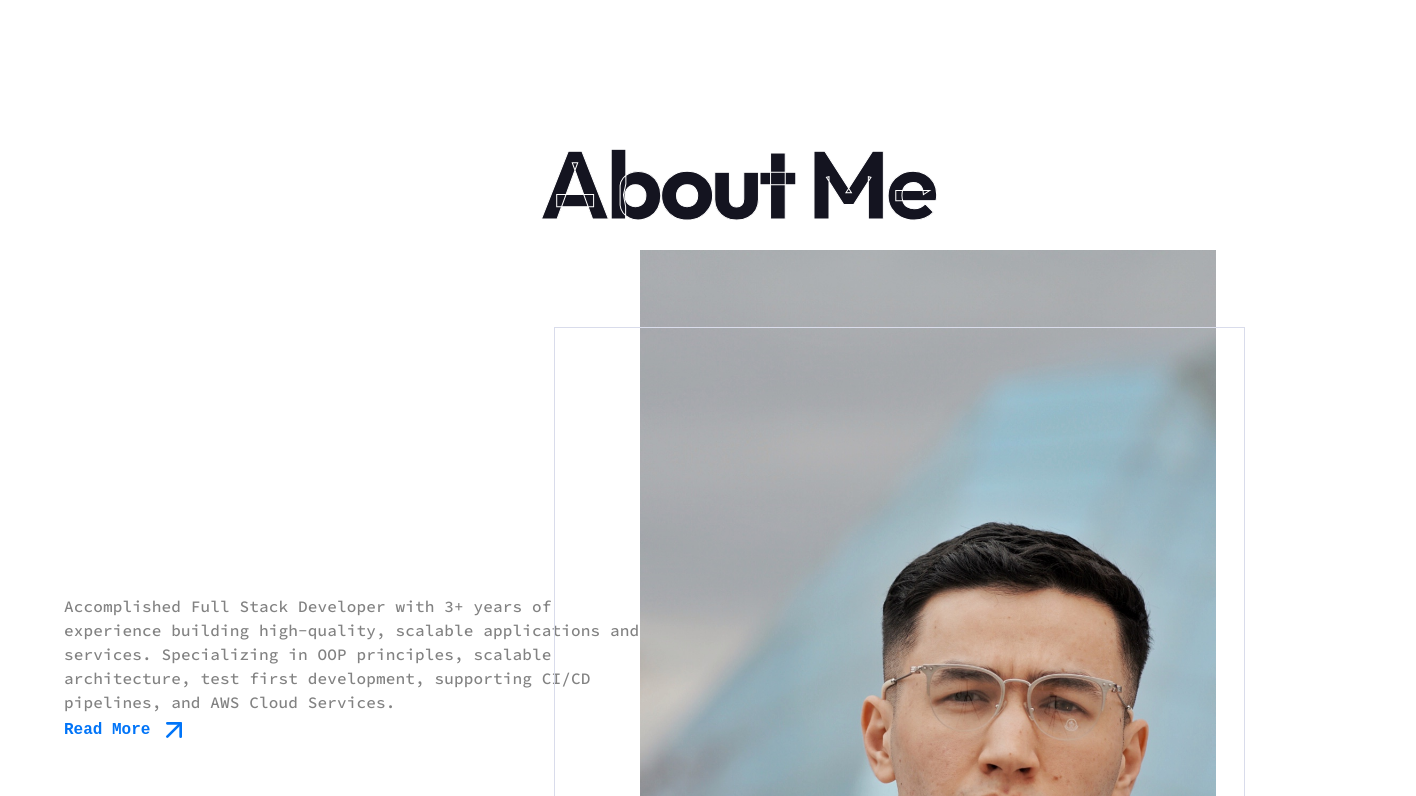
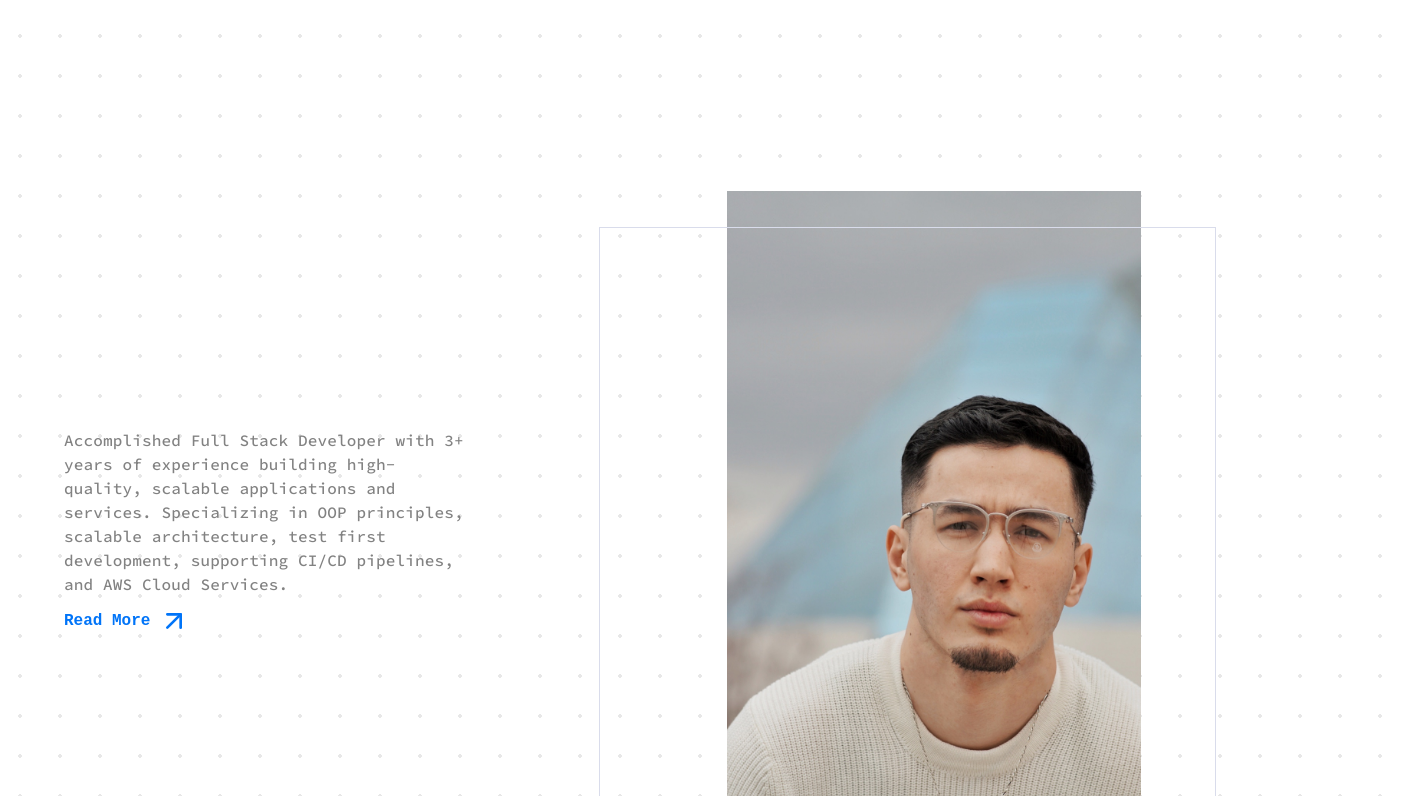
Before and after one commit to 0bro/Portfolio2.0, a Next.js app: page / in a window 1280 px wide. Shown: the part 1144-1940 px from the top of the page, 1416 px wide, since content can reach past the window. Built offline with nearby package versions, Linux system fonts and the light colour scheme.

Commit message:
Done sprint 1

```diff
--- a/src/app/components/AboutMe/AboutMe.js
+++ b/src/app/components/AboutMe/AboutMe.js
@@ -1,74 +1,72 @@
 'use client';
 
-import React, { useEffect, useRef, useState } from 'react';
+import React, { useEffect, useState } from 'react';
 import styles from './AboutMe.module.css';
 import Image from 'next/image';
 import imageOfMe from './../../../../public/imageOfME.jpg';
 import LinkUpArrow from '../LinkUpArrow/LinkUpArrow';
-import { Typography } from '@mui/material';
+import { Box, Typography } from '@mui/material';
 function AboutMe() {
-  const [offsetX, setOffsetX] = useState('-200px');
+  const [offsetX, setOffsetX] = useState('-1768px');
   const handleScroll = () => {
     const data = {
-      threshold: (window.visualViewport.height / 4).toFixed(0),
-      distanceInPixel: Math.abs(
+      threshold: (window.visualViewport.height / 3).toFixed(0),
+      distanceInPixel:
         document.getElementById('MovingContainer').getBoundingClientRect().y -
-          window.visualViewport.height / 2
-      ),
+        window.visualViewport.height / 2,
     };
-    // TODO: DECIDE
-    // // Coming from the right
-    if (data.distanceInPixel > data.threshold)
-      setOffsetX(`${data.distanceInPixel - data.threshold}px`);
 
-    // Coming from left
-    if (data.distanceInPixel > data.threshold)
-      setOffsetX(`${-1 * Math.abs(data.distanceInPixel - data.threshold)}px`);
-    else {
-      setOffsetX(100);
-    }
+    if (data.distanceInPixel < data.threshold) {
+      setOffsetX('0');
+    } else setOffsetX('-1768px');
   };
 
   useEffect(() => {
-    // window.addEventListener('scroll', handleScroll);
-    // return () => window.removeEventListener('scroll', handleScroll);
+    window.addEventListener('scroll', handleScroll);
+    return () => window.removeEventListener('scroll', handleScroll);
   }, []);
 
   return (
     <>
-      <div className={styles.container}>
-        {/* TODO: Move into it's own component so we can make use it again lol */}
-        <div className={styles.showcaseContainer}>
-          <div id="MovingContainer" className={styles.AboutMeContainer}>
-            <Typography
-              variant="h1"
-              className={`${styles.AboutMe} ${styles.header}`}
-            >
-              About Me
-            </Typography>
-            <Typography variant='h1' className={`${styles.AboutMe} ${styles.trace}`}>About Me</Typography>
-          </div>
-          <div className={styles.imageContainer}>
+      <Box className={styles.container}>
+        <Box className={styles.showcaseContainer}>
+          <Typography
+            id="MovingContainer"
+            variant="h1"
+            className={`${styles.AboutMe} ${styles.trace} `}
+            sx={{
+              transform: `translate(${offsetX}, 0)`,
+            }}
+          >
+            About Me
+          </Typography>
+          <Box className={styles.imageContainer}>
             <Image
               priority={true}
               className={styles.imageStyle}
               src={imageOfMe}
               alt="image of Ibrahim Muhammad Yusoof facing the camera with a slight smile"
             />
-            <div className={styles.prettyBox} />
-          </div>
-        </div>
-        <div className={styles.wordContainer}>
-          <Typography variant='body1' className={styles.aboutMePara}>
+            <Box className={styles.prettyBox} />
+          </Box>
+          <Typography
+            variant="h1"
+            className={`${styles.AboutMe} ${styles.header}`}
+            sx={{ transform: `translate(${offsetX}, 0)` }}
+          >
+            About Me
+          </Typography>
+        </Box>{' '}
+        <Box className={styles.wordContainer}>
+          <Typography variant="body1" className={styles.aboutMePara}>
             Accomplished Full Stack Developer with 3+ years of experience
             building high-quality, scalable applications and services.
             Specializing in OOP principles, scalable architecture, test first
             development, supporting CI/CD pipelines, and AWS Cloud Services.
           </Typography>
-
           <LinkUpArrow href="/">Read More</LinkUpArrow>
-        </div>
-      </div>
+        </Box>{' '}
+      </Box>
     </>
   );
 }
--- a/src/app/components/AboutMe/AboutMe.module.css
+++ b/src/app/components/AboutMe/AboutMe.module.css
@@ -1,4 +1,3 @@
-
 .container {
   position: static;
   margin-top: 80px;
@@ -14,6 +13,7 @@
   justify-content: center;
   align-items: center;
   overflow: visible;
+  text-wrap: nowrap;
 }
 .AboutMeContainer {
   align-self: start;
@@ -21,7 +21,6 @@
   width: 100%;
   display: border-box;
 }
-/* // TODO: Fix Font */
 .AboutMe {
   align-self: start;
   position: absolute;
@@ -29,7 +28,7 @@
   top: 0px;
   z-index: 1;
   font-style: bold;
-  transition: transform 0.1s ease-in-out;
+  transition: transform 0.5s cubic-bezier(0.445, 0.05, 0.55, 0.95);
 }
 
 .trace {
@@ -87,65 +86,47 @@
   .container {
     display: flex;
     flex-direction: row-reverse;
-    margin-top: 80px;
     align-items: center;
+    justify-content: space-around;
+    width: 100%;
   }
-  .showcaseContainer {
-    position: relative;
+  .wordContainer {
     display: flex;
-    width: 50%;
+    width: 622px;
+    flex-direction: column;
+    align-items: flex-start;
+    gap: 9px;
+  }
 
-    flex-direction: column;
-    justify-content: center;
-    align-content: center;
-    align-items: center;
+  .imageStyle {
+    width: 489px;
+    height: 646px;
+    flex-shrink: 0;
+  }
+  .prettyBox {
+    width: 617px;
+    height: 575px;
+    position: absolute;
+    /* right: -683px; */
+    /* top: -26px; */
+    border: 1px solid #d9dceb;
   }
   .AboutMe {
-    align-self: start;
     position: absolute;
-    left: -100px;
-    top: -100px;
-    z-index: -1;
-    font-style: bold;
-    transition: transform 0.1s ease-in-out;
-  }
-  .AboutMeContainer {
-    align-self: start;
-    height: 50px;
-    width: 100%;
-    display: border-box;
-    text-wrap: nowrap;
-  }
-  .header {
+    /* left: -768px; */
+    width: fit-content;
+    top: -160px;
+    font-size: 160px;
     font-style: normal;
     font-weight: 700;
     line-height: normal;
     letter-spacing: -6.4px;
   }
+  .header {
+    z-index: -2;
+  }
   .trace {
-    font-style: normal;
-    font-weight: 700;
-    z-index: 1;
-    line-height: normal;
-    letter-spacing: -6.4px;
-  }
-  .prettyBox {
-    display: border-box;
-    position: absolute;
-    width: 120%;
-    right: -5%;
-    height: 80%;
-    border: 1px solid #d9dceb;
-  }
-  .imageStyle {
-    width: 100%;
-    padding: 0;
-  }
-  .wordContainer {
-    width: 50%;
-    height: auto;
-  }
-  .aboutMePara {
-    margin: 12px 0;
+    -webkit-text-stroke-width: 1;
+    -webkit-text-stroke-color: #fff;
   }
 }
--- a/src/app/components/Footer/Footer.module.css
+++ b/src/app/components/Footer/Footer.module.css
@@ -8,6 +8,8 @@
   padding: 20px;
 }
 
+.BottomContainer {
+}
 @media (min-width: 576px) and(max-width: 767px) {
   /* Your CSS rules for small screens */
 }
@@ -19,4 +21,16 @@
 
 /* Large devices (laptops/desktops, 992px and up) */
 @media (min-width: 992px) {
+  .BottomContainer {
+    display: flex;
+    flex-direction: row-reverse;
+    justify-content: space-between;
+    align-items: center;
+  }
+  .IconsContainer {
+    font-size: 35px;
+  }
+  .IconClickBox {
+    padding: 10px 20px;
+  }
 }
--- a/src/app/components/Footer/index.js
+++ b/src/app/components/Footer/index.js
@@ -1,29 +1,24 @@
-import { Box, Container, Divider, Icon, Typography } from '@mui/material';
+import { Box, Divider, Typography } from '@mui/material';
 import Link from 'next/link';
-import {
-  AiFillGithub,
-  AiFillInstagram,
-  AiFillLinkedin,
-  AiFillMediumSquare,
-} from 'react-icons/ai';
+import { AiFillGithub, AiFillLinkedin } from 'react-icons/ai';
 import styles from './Footer.module.css';
-import { Button } from '../Button';
 
 export function Footer() {
   return (
     <>
       <Box>
         <Typography variant="body1">
-          Designed by{' '}
+          Designed by
           <Link
             href="https://dribbble.com/istiaqahmed"
             style={{ textDecorationLine: 'underline' }}
           >
             Istiaq Ahmed
-          </Link>{' '}
+          </Link>
           & Developed by Ibrahim Muhammad Yusoof (ME)
         </Typography>
-        <Divider />
+        <Divider sx={{padding:'10px'}}/>
+        <Box className={styles.BottomContainer}>
           <Box className={styles.IconsContainer}>
             <Link
               className={styles.IconClickBox}
@@ -31,17 +26,18 @@ export function Footer() {
             >
               <AiFillLinkedin />
             </Link>
-          <Link className={styles.IconClickBox} href="https://github.com/0bro">
+            <Link
+              className={styles.IconClickBox}
+              href="https://github.com/0bro"
+            >
               <AiFillGithub />
             </Link>
-          {/* <Link href="">
-            <AiFillMediumSquare />
-          </Link> */}
           </Box>
           <Typography variant="body1" style={{ textAlign: 'center' }}>
             &#169; 2024 Ibrahim Mahammad Yusoof. All rights reserved.
           </Typography>
         </Box>
+      </Box>
     </>
   );
 }
--- a/src/app/components/Navbar/Navbar.js
+++ b/src/app/components/Navbar/Navbar.js
@@ -12,7 +12,7 @@ function Navbar() {
   useEffect(() => {
     const handleScroll = () => {
       const scrollTop =
-        window.pageYOffset || document.documentElement.scrollTop;
+        window.scrollY || document.documentElement.scrollTop;
       setScrolled(scrollTop > 0);
     };
 
--- a/src/app/components/StandardLayout/StandardLayout.js
+++ b/src/app/components/StandardLayout/StandardLayout.js
@@ -8,7 +8,7 @@ export default function StandardLayout({ children }) {
   return (
     <main>
       <Navbar />
-      <Container>
+      <Container sx={{ backgroundColor: 'transparent' }}>
         <div className={styles.spacer} />
         {children}
         <Footer />
--- a/src/app/globals.css
+++ b/src/app/globals.css
@@ -21,16 +21,13 @@ div {
 
 html,
 body {
-  max-width: 100vw;
-  overflow-x: hidden;
 }
 
 body {
   cursor: url('/MousePointer.svg') 25 25, auto; /* Replace 25 25 with the x and y coordinates of the cursor's hotspot */
-  background: white;
-  background-image: radial-gradient(#b5b5b550 1px, transparent 37);
-  background-size: 30px 30px;
-  background-position: -19px -19px;
+  background-image: radial-gradient(circle, #b5b5b550 2px, transparent 2px);
+  background-position: 0 0, 25px 25px;
+  background-size: 40px 40px;
 }
 
 a {
```
Also changed, not shown: src/app/components/Navbar/Navbar.module.css (+17 -57 lines). Lines whose indentation alone changed are shown as unchanged.
